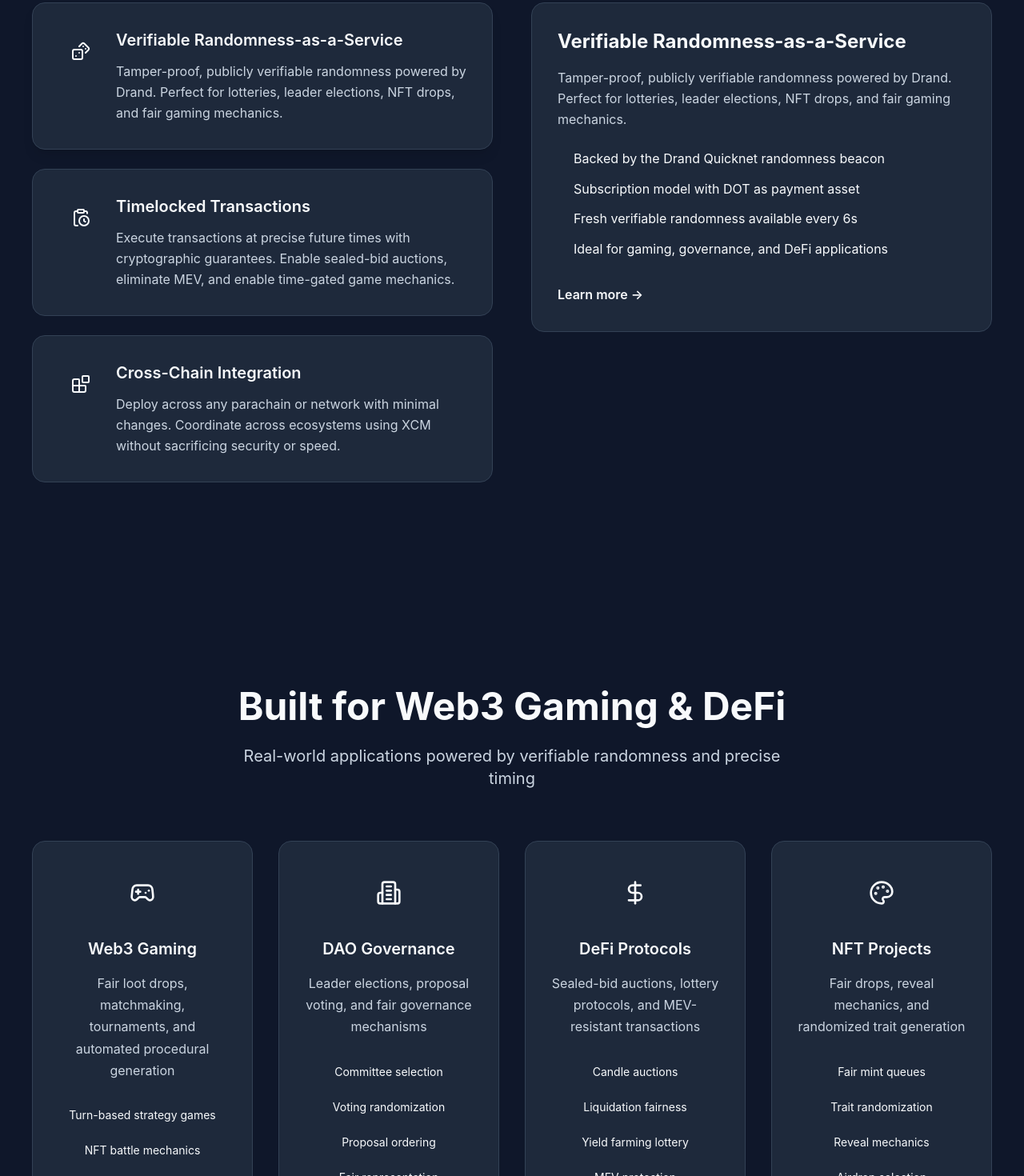
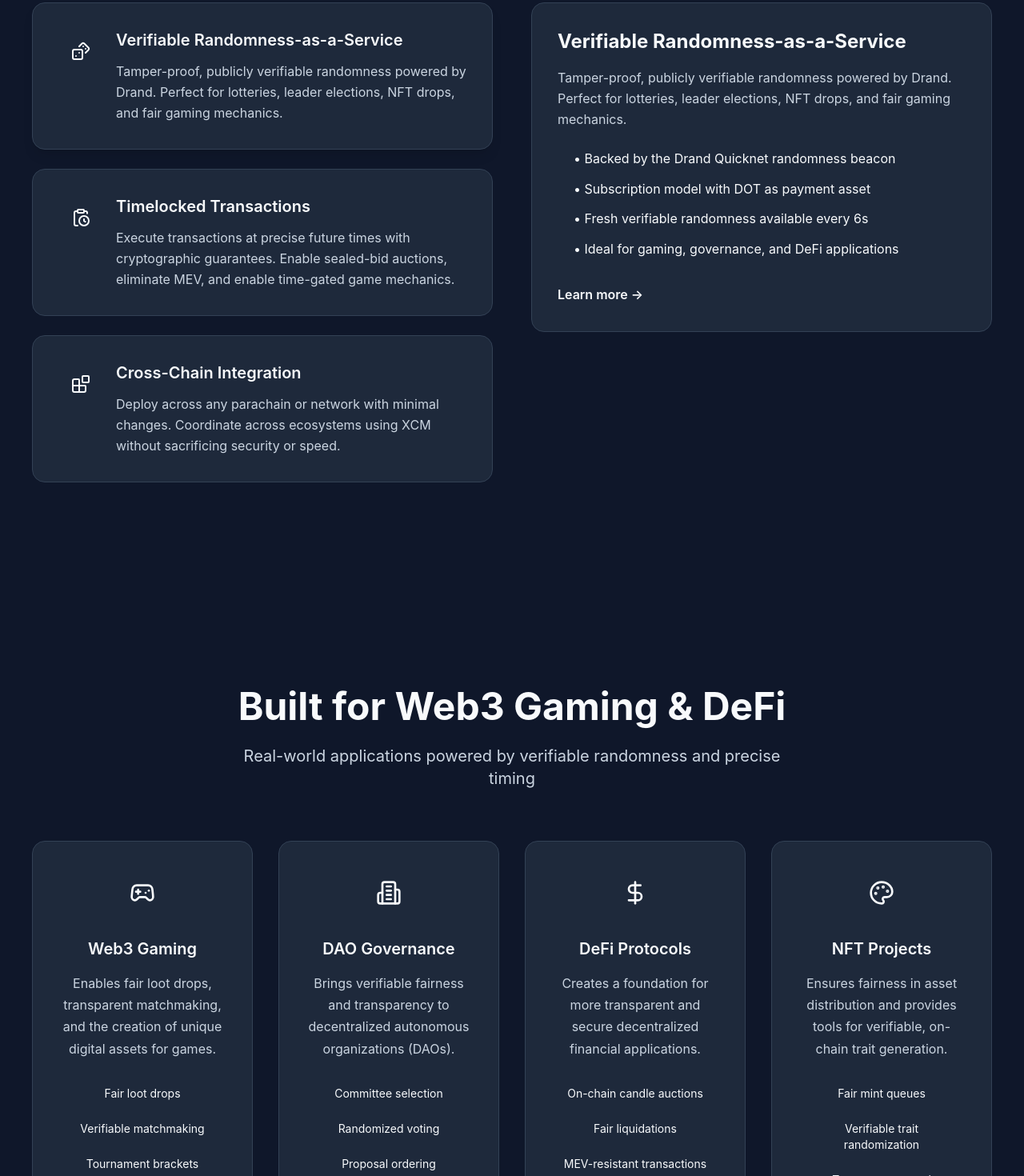
Before and after one commit to ideal-lab5/ideal-network-website, a Next.js app: page / in a window 1280 px wide. Shown: the part 1330-2800 px from the top of the page at 80% size. Built offline with nearby package versions, Linux system fonts and the light colour scheme.

Commit message:
add bullet points, update text, add logo

```diff
--- a/src/components/Developer.tsx
+++ b/src/components/Developer.tsx
@@ -48,11 +48,7 @@ impl RandomnessReceiver for YourContract {
         // Your randomness consumption logic here
         Ok(())
     }
-}
-
-// Add to Cargo.toml:
-// [dependencies]
-// idn-client-contract-lib = { version = "0.1.0", default-features = false }`,
+}`,
 
   // Native ink! Smart Contracts on IDN
   nativeInk: `// Native ink! Smart Contracts on the Ideal Network
@@ -76,16 +72,12 @@ pub mod MyContract {
         #[ink(message)]
         pub fn get_random(&mut self) -> u64 {
             // Fetch the latest random value from the runtime
-            let random = self.env().extension().random();
+            let random = self.env().extension().fetch_random();
             self.random_value = random;
             random
         }
     }
-}
-
-// Add to Cargo.toml:
-// [dependencies]
-// idn-contract-lib = { version = "0.1.0", default-features = false }`,
+}`,
 
   // Timelock Encryption for Frontend
   timelock: `// Frontend Timelock Transactions with etf.js
@@ -154,19 +146,19 @@ export default function Developer() {
             <div className="space-y-4 mb-8">
               <div className="flex items-center space-x-3">
                 <span className="w-2 h-2 bg-secondary rounded-full"></span>
-                <span>TypeScript SDK with full type safety</span>
+                <span>• TypeScript and Rust SDKs</span>
               </div>
               <div className="flex items-center space-x-3">
                 <span className="w-2 h-2 bg-secondary rounded-full"></span>
-                <span>XCM-native for seamless integration</span>
+                <span>• XCM-native for seamless integration</span>
               </div>
               <div className="flex items-center space-x-3">
                 <span className="w-2 h-2 bg-secondary rounded-full"></span>
-                <span>Comprehensive documentation & examples</span>
+                <span>• Comprehensive documentation & examples</span>
               </div>
               <div className="flex items-center space-x-3">
                 <span className="w-2 h-2 bg-secondary rounded-full"></span>
-                <span>Active community support</span>
+                <span>• Open-Source and Extensible</span>
               </div>
             </div>
 
--- a/src/components/Features.tsx
+++ b/src/components/Features.tsx
@@ -12,10 +12,10 @@ const features = [
     title: 'Verifiable Randomness-as-a-Service',
     description: 'Tamper-proof, publicly verifiable randomness powered by Drand. Perfect for lotteries, leader elections, NFT drops, and fair gaming mechanics.',
     details: [
-      'Backed by the Drand Quicknet randomness beacon',
-      'Subscription model with DOT as payment asset',
-      'Fresh verifiable randomness available every 6s',
-      'Ideal for gaming, governance, and DeFi applications'
+      '• Backed by the Drand Quicknet randomness beacon',
+      '• Subscription model with DOT as payment asset',
+      '• Fresh verifiable randomness available every 6s',
+      '• Ideal for gaming, governance, and DeFi applications'
     ]
   },
   {
@@ -23,10 +23,10 @@ const features = [
     title: 'Timelocked Transactions',
     description: 'Execute transactions at precise future times with cryptographic guarantees. Enable sealed-bid auctions, eliminate MEV, and enable time-gated game mechanics.',
     details: [
-      'Trustless timelock encryption',
-      'Future-proof coordination without intermediaries',
-      'Predictable, verifiable timing with public randomness powered by Drand.',
-      'Unlocks fair auctions, games, and delayed execution'
+      '• Trustless timelock encryption',
+      '• Future-proof coordination without intermediaries',
+      '• Predictable, verifiable timing with public randomness powered by Drand.',
+      '• Unlocks fair auctions, games, and delayed execution'
     ]
   },
   {
@@ -34,10 +34,10 @@ const features = [
     title: 'Cross-Chain Integration',
     description: 'Deploy across any parachain or network with minimal changes. Coordinate across ecosystems using XCM without sacrificing security or speed.',
     details: [
-      'XCM-native implementation architecture for parachains',
-      'Lightweight SDK for easy integration',
-      'Minimal integration effort',
-      'Secure, scalable, and ready'
+      '• XCM-native implementation architecture for parachains',
+      '• Lightweight SDK for easy integration',
+      '• Minimal integration effort',
+      '• Secure, scalable, and ready'
     ]
   }
 ]
--- a/src/components/Header.tsx
+++ b/src/components/Header.tsx
@@ -3,6 +3,7 @@
 import { useState, useEffect } from 'react'
 import Link from 'next/link'
 import '../app/globals.css';
+import Image from 'next/image';
 
 export default function Header() {
   const [isScrolled, setIsScrolled] = useState(false)
@@ -28,7 +29,7 @@ export default function Header() {
         <div className="flex items-center justify-between h-16 px-4">
           {/* Logo */}
           <Link href="/" className="text-2xl font-bold gradient-text">
-            Ideal Labs
+            <Image src="https://github.com/ideal-lab5/logos/blob/main/logo-variants/original-logo.png?raw=true" width={150} height={100} alt="logo"/>
           </Link>
 
           {/* Desktop Navigation */}
--- a/src/components/UseCases.tsx
+++ b/src/components/UseCases.tsx
@@ -7,26 +7,26 @@ const useCases = [
   {
     icon: Gamepad2,
     title: 'Web3 Gaming',
-    description: 'Fair loot drops, matchmaking, tournaments, and automated procedural generation',
-    examples: ['Turn-based strategy games', 'NFT battle mechanics', 'Tournament brackets', 'Loot box fairness', 'Unique Identifiers']
+    description: 'Enables fair loot drops, transparent matchmaking, and the creation of unique digital assets for games.',
+    examples: ['Fair loot drops', 'Verifiable matchmaking', 'Tournament brackets', 'Procedural generation of unique worlds or items']
   },
   {
     icon: Building2,
     title: 'DAO Governance',
-    description: 'Leader elections, proposal voting, and fair governance mechanisms',
-    examples: ['Committee selection', 'Voting randomization', 'Proposal ordering', 'Fair representation', 'Leader Elections']
+    description: 'Brings verifiable fairness and transparency to decentralized autonomous organizations (DAOs).',
+    examples: ['Committee selection', 'Randomized voting', 'Proposal ordering', 'Fair representation in governance']
   },
   {
     icon: DollarSign,
     title: 'DeFi Protocols',
-    description: 'Sealed-bid auctions, lottery protocols, and MEV-resistant transactions',
-    examples: ['Candle auctions', 'Liquidation fairness', 'Yield farming lottery', 'MEV protection']
+    description: 'Creates a foundation for more transparent and secure decentralized financial applications.',
+    examples: ['On-chain candle auctions', 'Fair liquidations', 'MEV-resistant transactions', 'Lottery protocols']
   },
   {
     icon: Palette,
     title: 'NFT Projects',
-    description: 'Fair drops, reveal mechanics, and randomized trait generation',
-    examples: ['Fair mint queues', 'Trait randomization', 'Reveal mechanics', 'Airdrop selection']
+    description: 'Ensures fairness in asset distribution and provides tools for verifiable, on-chain trait generation.',
+    examples: ['Fair mint queues', 'Verifiable trait randomization', 'Transparent reveal mechanics', 'Airdrop selection']
   }
 ]
 
```
